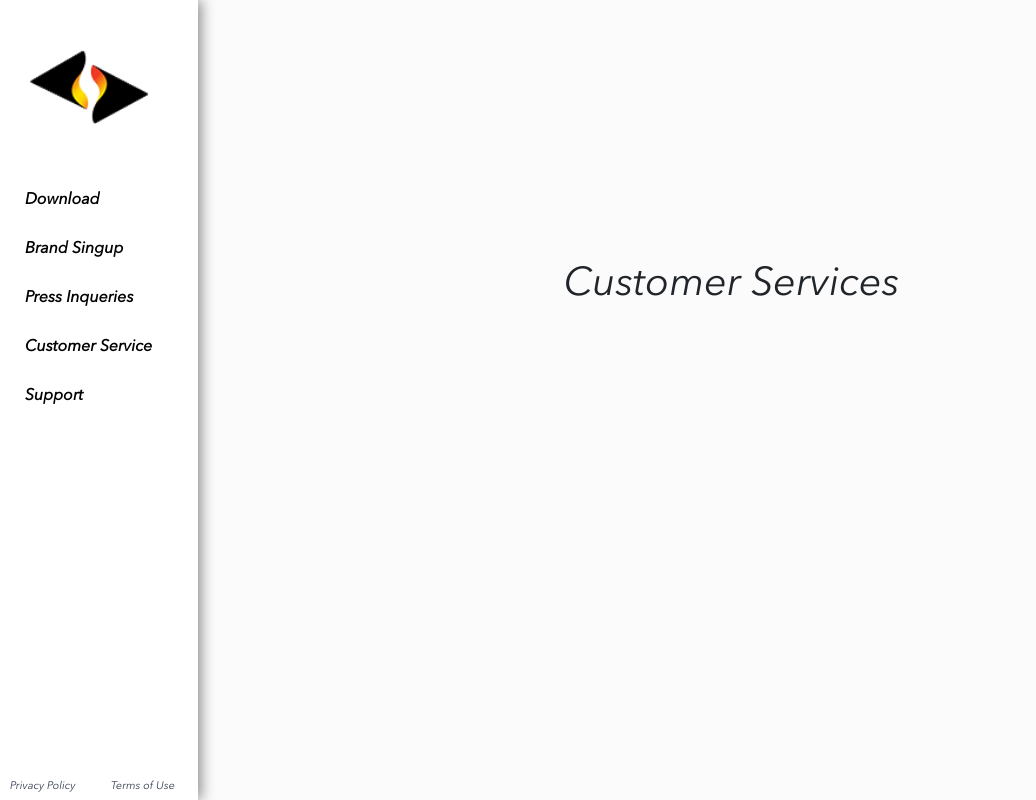
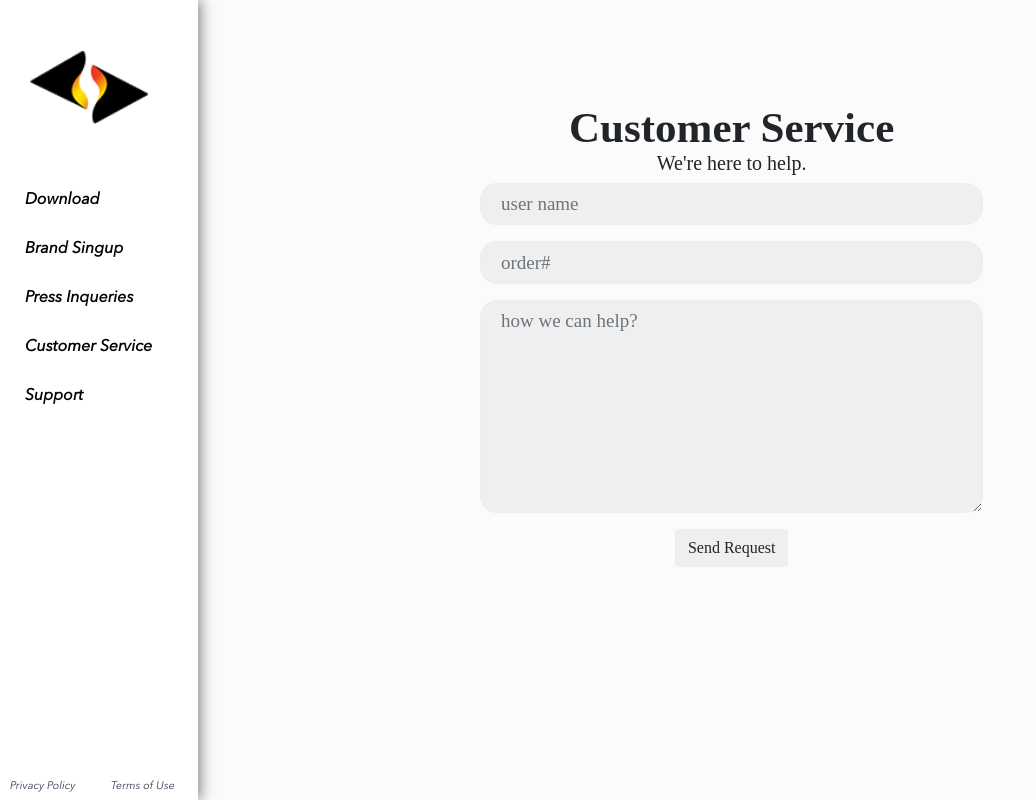
Before and after one commit to sunilmondal4you/luau_website, an Angular app: page /services in a window 1280 px wide. Shown: the whole page, without its empty margins (0-1036 px from the left). Built offline with nearby package versions, Linux system fonts and the light colour scheme.

Commit message:
brand, inquery, service page UI

```diff
--- a/src/app/brand/brand.component.css
+++ b/src/app/brand/brand.component.css
@@ -4,7 +4,7 @@
 .form-control{
     font-size: 19px;
     padding-left: 20px;
-    border-radius:13px !important ;
+    border-radius:17px !important ;
     border: 1px solid #ced4da05;
     transition: border-color .15s ease-in-out,box-shadow .15s ease-in-out;
     background: #efefef;
--- a/src/app/inqueries/inqueries.component.css
+++ b/src/app/inqueries/inqueries.component.css
@@ -0,0 +1,22 @@
+.defaultFont{
+    font-family: serif;
+  }
+.form-control{
+    font-size: 19px;
+    padding-left: 20px;
+    border-radius:17px !important ;
+    border: 1px solid #ced4da05;
+    transition: border-color .15s ease-in-out,box-shadow .15s ease-in-out;
+    background: #efefef;
+}
+.btn{
+    background: #efefef !important;
+}
+.luau-head{font-size: 43px;
+    font-weight: 900;
+    line-height: 30px;
+}
+.luau-subhead{
+    font-size: 20px;
+    color: #232323;
+}
--- a/src/app/inqueries/inqueries.component.html
+++ b/src/app/inqueries/inqueries.component.html
@@ -1,6 +1,18 @@
-<div class="area-95">
-  <div class="area-95 make-center">
-      <h1>Press Inquery</h1>
+<div class="container area-95 make-center defaultFont">
+  <div style="min-width:50%">
+    <h2 class="text-center luau-head">Brand Signup</h2>
+    <h5 class="text-center luau-subhead">Step into the future.</h5>
+    <div class="form-group">
+      <input type="text" class="form-control luau-inpt" placeholder="your name please?">
+    </div>
+    <div class="form-group">
+      <input type="text" class="form-control luau-inpt" placeholder="who do you write for?">
+    </div>
+    <div class="form-group">
+      <textarea class="form-control luau-inpt" rows="7" placeholder="tell us about your piece"></textarea>
+    </div>
+    <div class="text-center btn-wrp">
+      <button class="btn luau-btn">Send Request</button>
+    </div>
   </div>
-
 </div>
--- a/src/app/services/services.component.css
+++ b/src/app/services/services.component.css
@@ -0,0 +1,22 @@
+.defaultFont{
+    font-family: serif;
+  }
+.form-control{
+    font-size: 19px;
+    padding-left: 20px;
+    border-radius:17px !important ;
+    border: 1px solid #ced4da05;
+    transition: border-color .15s ease-in-out,box-shadow .15s ease-in-out;
+    background: #efefef;
+}
+.btn{
+    background: #efefef !important;
+}
+.luau-head{font-size: 43px;
+    font-weight: 900;
+    line-height: 30px;
+}
+.luau-subhead{
+    font-size: 20px;
+    color: #232323;
+}
--- a/src/app/services/services.component.html
+++ b/src/app/services/services.component.html
@@ -1,6 +1,18 @@
-<div class="area-95">
-  <div class="area-95 make-center">
-      <h1>Customer Services</h1>
+<div class="container area-95 make-center defaultFont">
+  <div style="min-width:50%">
+    <h2 class="text-center luau-head">Customer Service</h2>
+    <h5 class="text-center luau-subhead">We're here to help.</h5>
+    <div class="form-group">
+      <input type="text" class="form-control luau-inpt" placeholder="user name">
+    </div>
+    <div class="form-group">
+      <input type="text" class="form-control luau-inpt" placeholder="order#">
+    </div>
+    <div class="form-group">
+      <textarea class="form-control luau-inpt" rows="7" placeholder="how we can help?"></textarea>
+    </div>
+    <div class="text-center btn-wrp">
+      <button class="btn luau-btn">Send Request</button>
+    </div>
   </div>
-
 </div>
```
Also changed, not shown: src/app/brand/brand.component.html (indentation only).
